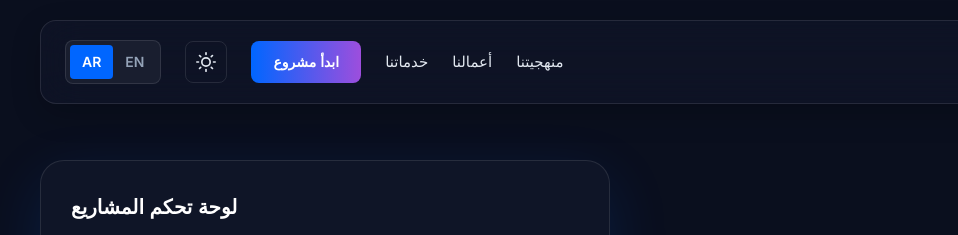
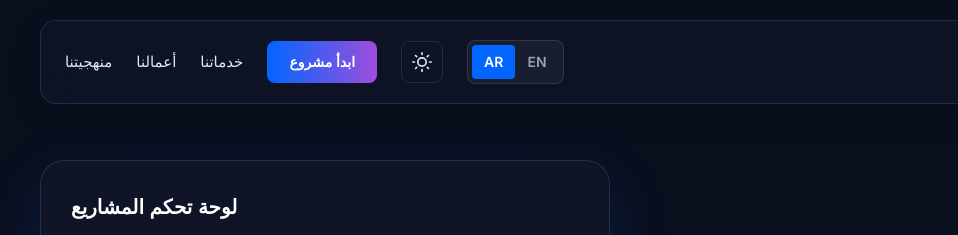
Before and after one commit to AMSocialLab/AMSocialLab.github.io, a plain HTML site: page index.html in a window 1280 px wide. Shown: the top 235 px of the page, 0-958 px from the left. Drawn offline with Linux system fonts and the light colour scheme.

Commit message:
Update rtl.css

```diff
--- a/rtl.css
+++ b/rtl.css
@@ -7,9 +7,9 @@
   flex-direction: row-reverse;
 }
 
-[dir="rtl"] .nav ul {
+/* [dir="rtl"] .nav ul {
   flex-direction: row-reverse;
-}
+} */
 
 [dir="rtl"] nav a::after {
   right: 0;
```
